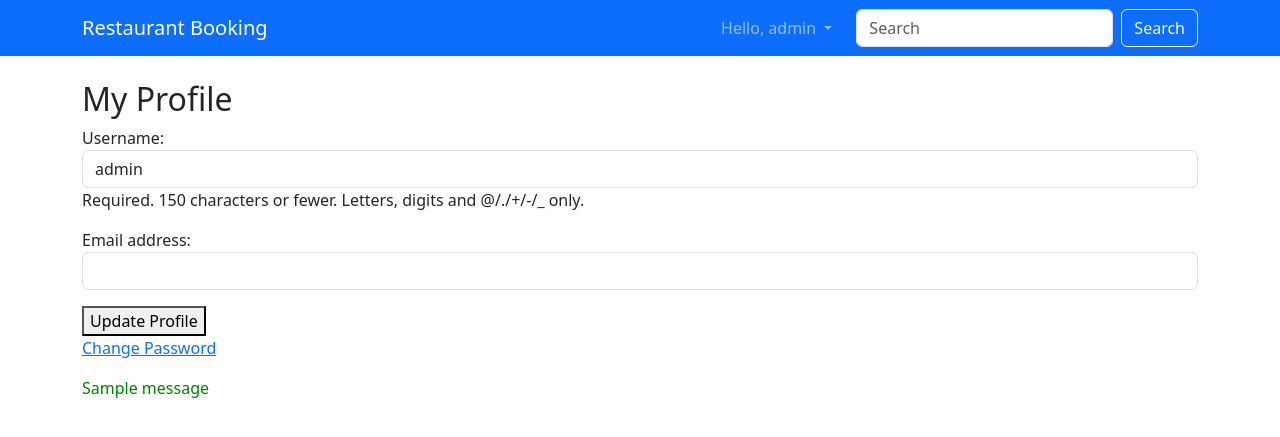
After one commit to Akshayy24/Restaurant-Booking, a Django app: page /users/profile/ in a window 1280 px wide. The commit adds this page. Shown: the top 437 px of the page. Run offline with Django 4.2, Linux system fonts and the light colour scheme; a user stored in the database is signed in; tables that the repository leaves empty hold one stand-in row (values such as "Sample post"); one stand-in notice (Sample message) is shown.

Commit message:
Added Profile in users

```diff
--- a/templates/base.html
+++ b/templates/base.html
@@ -24,10 +24,15 @@
               Hello, {{ user.username }}
             </a>
             <ul class="dropdown-menu" aria-labelledby="navbarDropdown">
-              {% if user.is_authenticated and user.role == 'customer' %}
-                <li><a class="dropdown-item" href="{% url 'my_orders' %}">My Orders</a></li>
-              {% endif %}
-              <li><a class="dropdown-item" href="{% url 'logout' %}">Logout</a></li>
+              {% if user.is_authenticated %}
+                {% if user.role == 'customer' %}
+                  <li><a class="dropdown-item" href="{% url 'my_orders' %}">My Orders</a></li>
+                {% endif %}
+                  <li><a class="dropdown-item" href="{% url 'profile' %}">My Profile</a></li>
+                  <li><a class="dropdown-item" href="{% url 'change_password' %}">Change Password</a></li>
+                  <li><hr class="dropdown-divider"></li>
+                  <li><a class="dropdown-item" href="{% url 'logout' %}">Logout</a></li>
+                {% endif %}
             </ul>
           </li>
         {% else %}
--- /dev/null
+++ b/templates/users/profile.html
@@ -0,0 +1,17 @@
+{% extends 'base.html' %}
+{% load static %}
+
+{% block content %}
+<h2>My Profile</h2>
+<form method="post">
+  {% csrf_token %}
+  {{ form.as_p }}
+  <button type="submit">Update Profile</button>
+</form>
+<p><a href="{% url 'change_password' %}">Change Password</a></p>
+{% if messages %}
+  {% for message in messages %}
+    <p style="color: green;">{{ message }}</p>
+  {% endfor %}
+{% endif %}
+{% endblock %}
--- a/users/forms.py
+++ b/users/forms.py
@@ -1,8 +1,23 @@
 from django import forms
-from django.contrib.auth.forms import UserCreationForm
+from django.contrib.auth.forms import UserCreationForm,PasswordChangeForm
 from .models import CustomUser
 
 class RegisterForm(UserCreationForm):
     class Meta:
         model = CustomUser
         fields = ['username', 'password1', 'password2', 'role']
+
+class ProfileUpdateForm(forms.ModelForm):
+    class Meta:
+        model = CustomUser
+        fields = ['username', 'email']  # add 'role' if you want editable
+        widgets = {
+            'username': forms.TextInput(attrs={'class': 'form-control'}),
+            'email': forms.EmailInput(attrs={'class': 'form-control'}),
+        }
+
+class CustomPasswordChangeForm(PasswordChangeForm):
+    def __init__(self, *args, **kwargs):
+        super().__init__(*args, **kwargs)
+        for field in self.fields.values():
+            field.widget.attrs['class'] = 'form-control'
--- a/users/urls.py
+++ b/users/urls.py
@@ -1,9 +1,11 @@
 from django.urls import path
 from django.contrib.auth.views import LogoutView,LoginView
-from .views import register_view
+from .views import register_view,profile_view,change_password_view
 
 urlpatterns = [
     path('register/', register_view, name='register'),
     path('login/', LoginView.as_view(template_name='users/login.html'), name='login'),
     path('logout/', LogoutView.as_view(next_page='login'), name='logout'),
+    path('profile/',profile_view, name='profile'),
+    path('change-password/', change_password_view, name='change_password'),
 ]
--- a/users/views.py
+++ b/users/views.py
@@ -1,5 +1,6 @@
 from django.shortcuts import render, redirect
 from django.contrib.auth import login
+from django.contrib.auth.decorators import login_required
 from .forms import RegisterForm
 from django.contrib.auth.views import LoginView
 
@@ -40,3 +41,32 @@ class CustomLoginView(LoginView):
         if hasattr(user, 'role') and user.role == 'admin':
             return '/restaurant/admin-dashboard/'
         return '/restaurant/book/'
+
+from django.contrib.auth import update_session_auth_hash
+from django.contrib import messages
+from .forms import ProfileUpdateForm, CustomPasswordChangeForm
+
+@login_required
+def profile_view(request):
+    if request.method == 'POST':
+        form = ProfileUpdateForm(request.POST, instance=request.user)
+        if form.is_valid():
+            form.save()
+            messages.success(request, "Profile updated successfully.")
+            return redirect('profile')
+    else:
+        form = ProfileUpdateForm(instance=request.user)
+    return render(request, 'users/profile.html', {'form': form})
+
+@login_required
+def change_password_view(request):
+    if request.method == 'POST':
+        form = CustomPasswordChangeForm(user=request.user, data=request.POST)
+        if form.is_valid():
+            user = form.save()
+            update_session_auth_hash(request, user)
+            messages.success(request, "Password changed successfully.")
+            return redirect('profile')
+    else:
+        form = CustomPasswordChangeForm(user=request.user)
+    return render(request, 'users/change_password.html', {'form': form})
```
Also changed, not shown: templates/users/change_password.html (added, +17 -0 lines), db.sqlite3.
